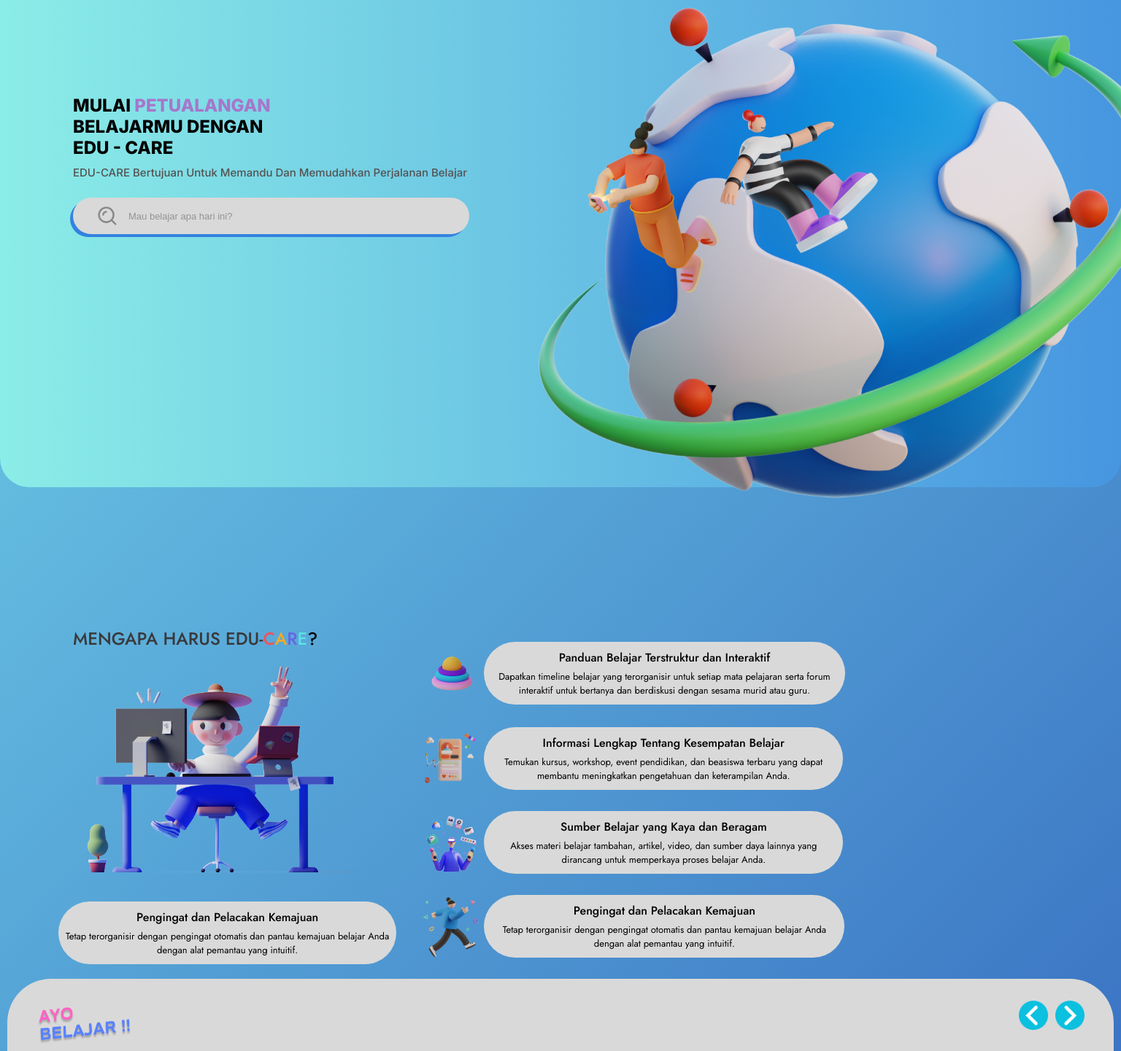
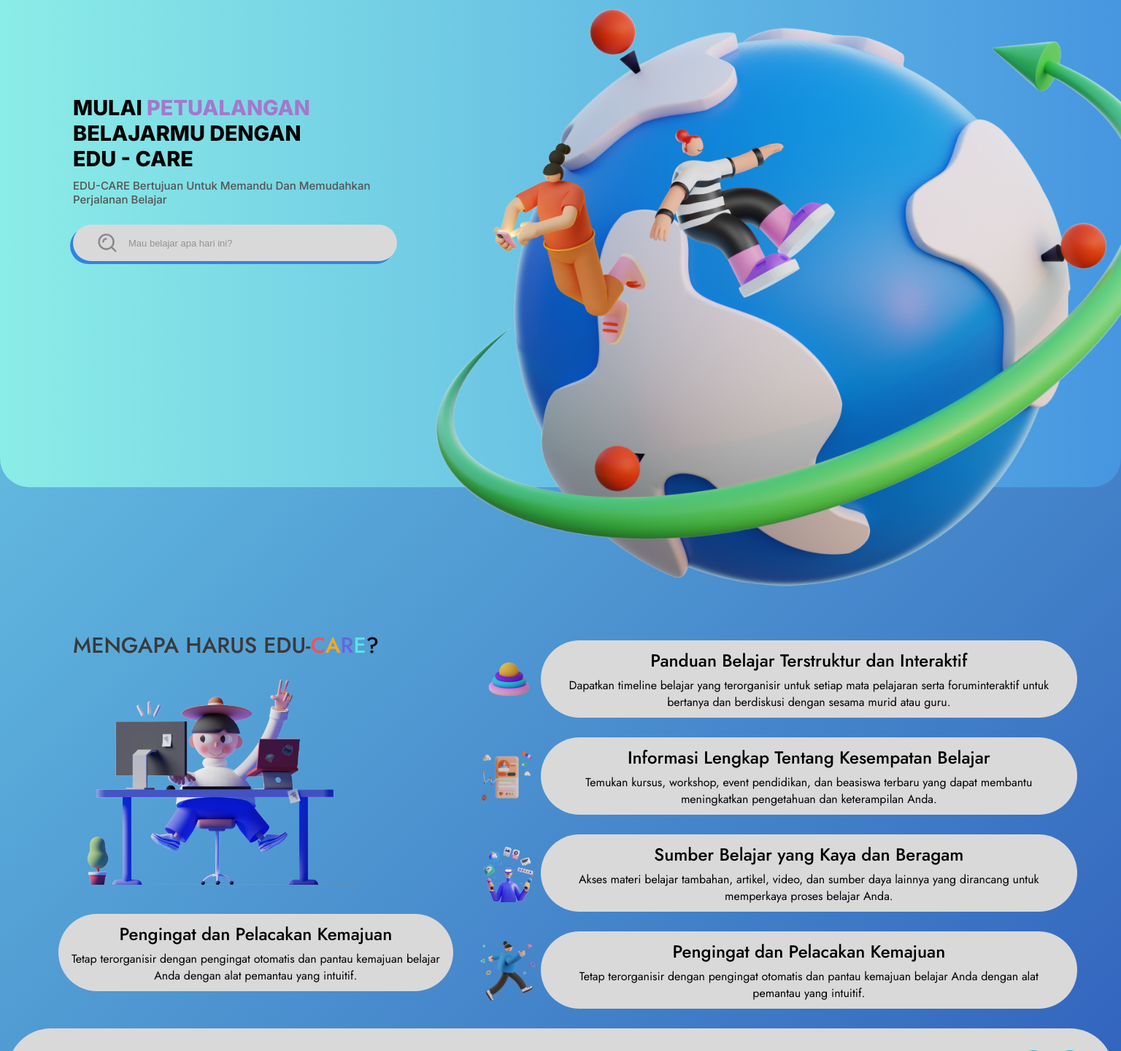
Before and after one commit to hsnbnaa/lomba_web, a PHP site: page /home.html in a window 1536 px wide. Shown: the part 115-1556 px from the top of the page at 73% size. Run offline with PHP 8.4, Linux system fonts and the light colour scheme.

Commit message:
responsif

```diff
--- a/home.html
+++ b/home.html
@@ -4,7 +4,7 @@
     <meta charset="UTF-8" />
     <meta name="viewport" content="width=device-width, initial-scale=1.0" />
     <title>Edu-Care</title>
-    <link rel="icon" href="img/logo-icon.png">
+    <link rel="icon" href="img/logo-icon.png" />
     <link
       rel="stylesheet"
       href="https://cdn.jsdelivr.net/npm/swiper@11/swiper-bundle.min.css"
@@ -70,9 +70,8 @@
             <h4>Panduan Belajar Terstruktur dan Interaktif</h4>
             <p>
               Dapatkan timeline belajar yang terorganisir untuk setiap mata
-              pelajaran serta forum<br />
-              interaktif untuk bertanya dan berdiskusi dengan sesama murid atau
-              guru.
+              pelajaran serta forum<br />interaktif untuk bertanya dan
+              berdiskusi dengan sesama murid atau guru.
             </p>
           </div>
         </div>
--- a/style/home_style.css
+++ b/style/home_style.css
@@ -11,7 +11,7 @@ body {
   padding: 0;
   font-family: "inter", sans-serif;
   background: linear-gradient(135deg, #70d3e9, #122aa7);
-  height: 500vh;
+  min-height: 100vh;
 }
 
 /* Navbar */
@@ -724,3 +724,34 @@ body {
   font-size: 12px;
   color: #606060;
 }
+
+/* Media Queries */
+@media (min-width: 1439px) {
+  .hero-left {
+    font-size: 120%;
+  }
+
+  .hero-right img {
+    width: 1000px;
+  }
+
+  .why-section h2 {
+    font-size: 30px;
+  }
+
+  .why-section h4 {
+    font-size: 150%;
+  }
+
+  .why-section p {
+    font-size: 100%;
+  }
+
+  .why-section p br {
+    display: none;
+  }
+
+  .why-content-right {
+    margin-right: 60px;
+  }
+}
```
